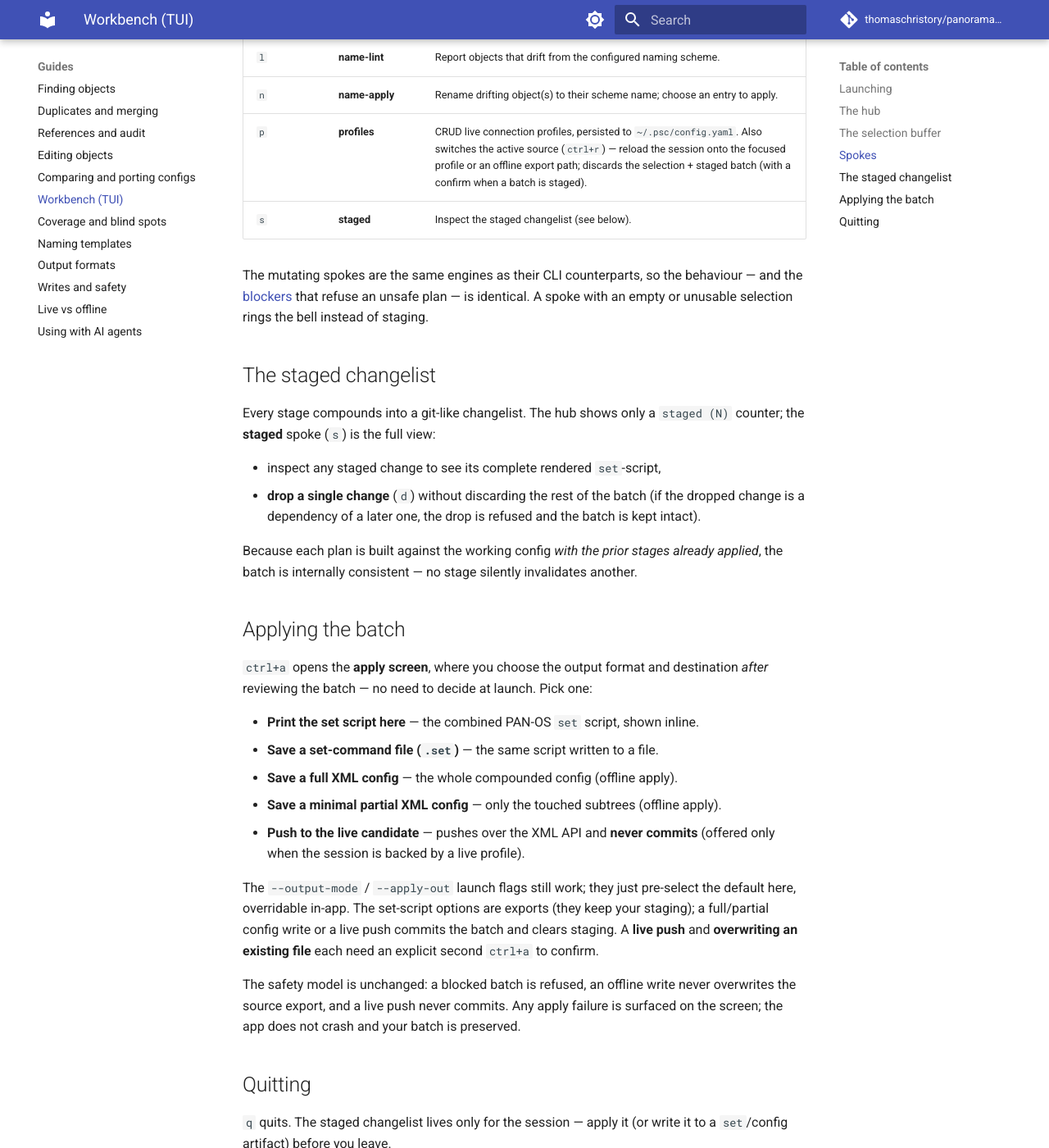
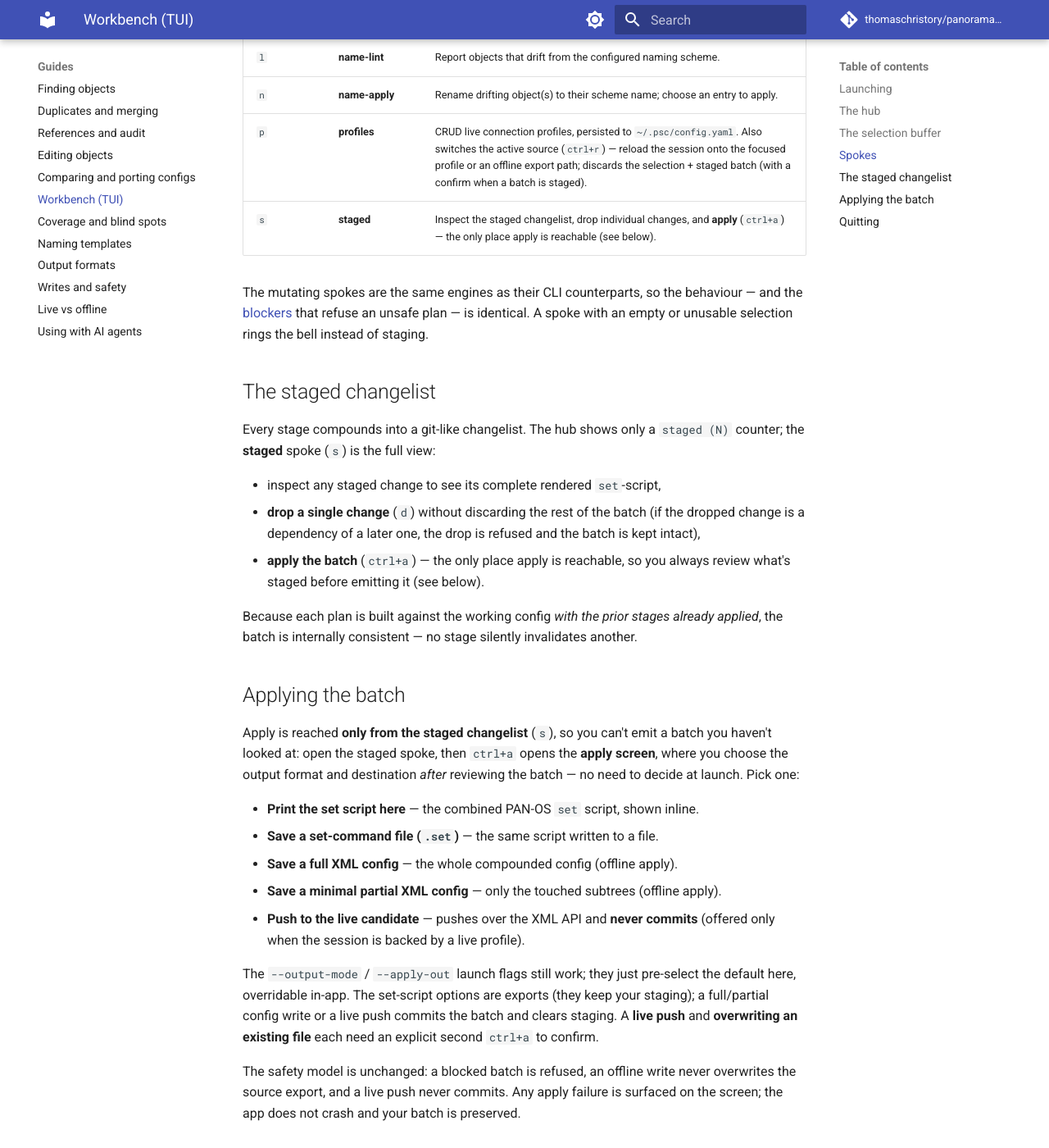
Before and after one commit to thomaschristory/panorama-super-cli, an MkDocs documentation site: the page built from docs/guides/workbench.md, in a window 1280 px wide and 1400 px high, scrolled down 3085 px. Shown: the whole window at 82% size. Built offline with MkDocs 1.6.1 and Material for MkDocs 9.7.7, drawn with Linux system fonts in a browser that asks for light colours; comment, search, counter and statistics services are not loaded.

Commit message:
fix(workbench): reach apply only from the staged changelist (#127) (#128)
Remove the hub-level ctrl+a apply binding. Apply is now opened from the staged
spoke (s) via ctrl+a, so the batch is always reviewed before it can be emitted
(offline write / live push) — narrowing the blast radius of a stray keypress.
The apply screen and its live/overwrite confirmations are unchanged; only the
entry point moved. The staged list refreshes on resume after a committing apply.

Release v1.1.1 (bump _version.py/pyproject/uv.lock + CHANGELOG).

Co-authored-by: Thomas Christory <tchristory@partner.auchan.fr>
Co-authored-by: Claude Opus 4.8 (1M context) <noreply@anthropic.com>

```diff
--- a/docs/guides/workbench.md
+++ b/docs/guides/workbench.md
@@ -105,7 +105,7 @@ build a `ChangeSet` you review and **stage** (`ctrl+y`) or cancel (`escape`).
 | `l` | **name-lint** | Report objects that drift from the configured naming scheme. |
 | `n` | **name-apply** | Rename drifting object(s) to their scheme name; choose an entry to apply. |
 | `p` | **profiles** | CRUD live connection profiles, persisted to `~/.psc/config.yaml`. Also switches the active source (`ctrl+r`) — reload the session onto the focused profile or an offline export path; discards the selection + staged batch (with a confirm when a batch is staged). |
-| `s` | **staged** | Inspect the staged changelist (see below). |
+| `s` | **staged** | Inspect the staged changelist, drop individual changes, and **apply** (`ctrl+a`) — the only place apply is reachable (see below). |
 
 The mutating spokes are the same engines as their CLI counterparts, so the
 behaviour — and the [blockers](safety.md#blockers-are-a-hard-gate) that refuse an
@@ -120,7 +120,9 @@ Every stage compounds into a git-like changelist. The hub shows only a
 - inspect any staged change to see its complete rendered `set`-script,
 - **drop a single change** (`d`) without discarding the rest of the batch (if the
   dropped change is a dependency of a later one, the drop is refused and the batch
-  is kept intact).
+  is kept intact),
+- **apply the batch** (`ctrl+a`) — the only place apply is reachable, so you
+  always review what's staged before emitting it (see below).
 
 Because each plan is built against the working config *with the prior stages
 already applied*, the batch is internally consistent — no stage silently
@@ -128,8 +130,10 @@ invalidates another.
 
 ## Applying the batch
 
-`ctrl+a` opens the **apply screen**, where you choose the output format and
-destination *after* reviewing the batch — no need to decide at launch. Pick one:
+Apply is reached **only from the staged changelist** (`s`), so you can't emit a
+batch you haven't looked at: open the staged spoke, then `ctrl+a` opens the
+**apply screen**, where you choose the output format and destination *after*
+reviewing the batch — no need to decide at launch. Pick one:
 
 - **Print the set script here** — the combined PAN-OS `set` script, shown inline.
 - **Save a set-command file (`.set`)** — the same script written to a file.
--- a/psc/_version.py
+++ b/psc/_version.py
@@ -4,4 +4,4 @@
 Keep this in sync with `[project].version` in `pyproject.toml`.
 """
 
-__version__ = "1.1.0"
+__version__ = "1.1.1"
--- a/pyproject.toml
+++ b/pyproject.toml
@@ -1,6 +1,6 @@
 [project]
 name = "panorama-super-cli"
-version = "1.1.0"
+version = "1.1.1"
 description = "Agent-friendly CLI for Palo Alto Panorama object management: find, dedup/merge, rename, and audit address/service objects safely."
 readme = "README.md"
 requires-python = ">=3.12"
```
Also changed, not shown: CHANGELOG.md (+11 -0 lines), skills/panorama-super-cli/SKILL.md (+5 -3 lines), 5 other files.
